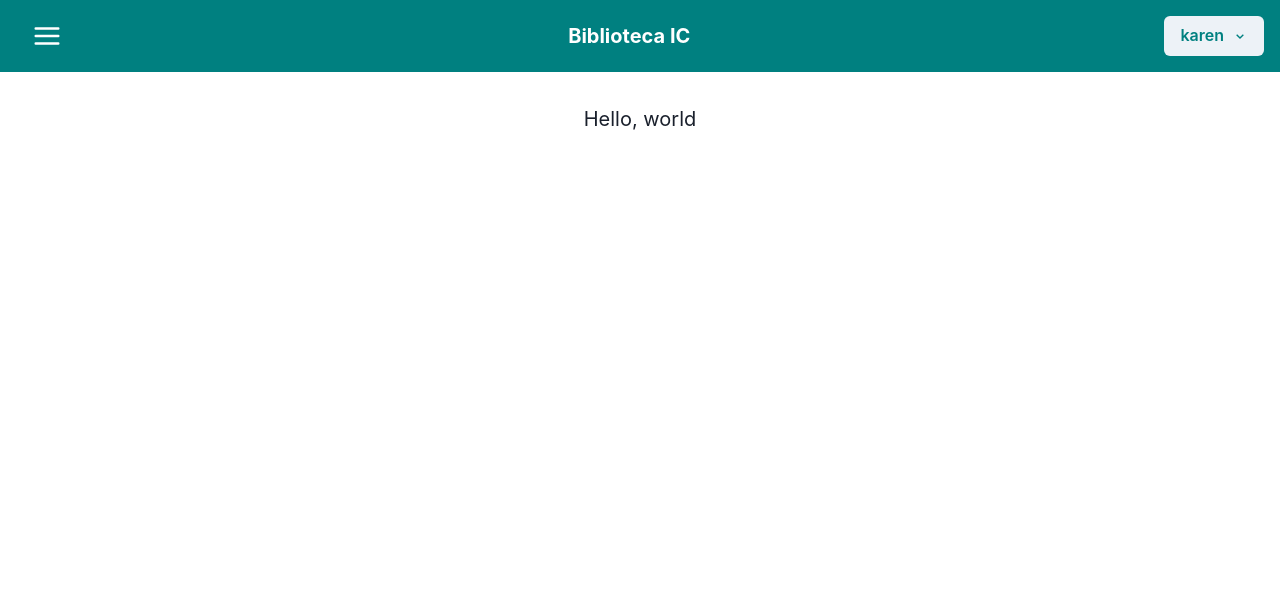
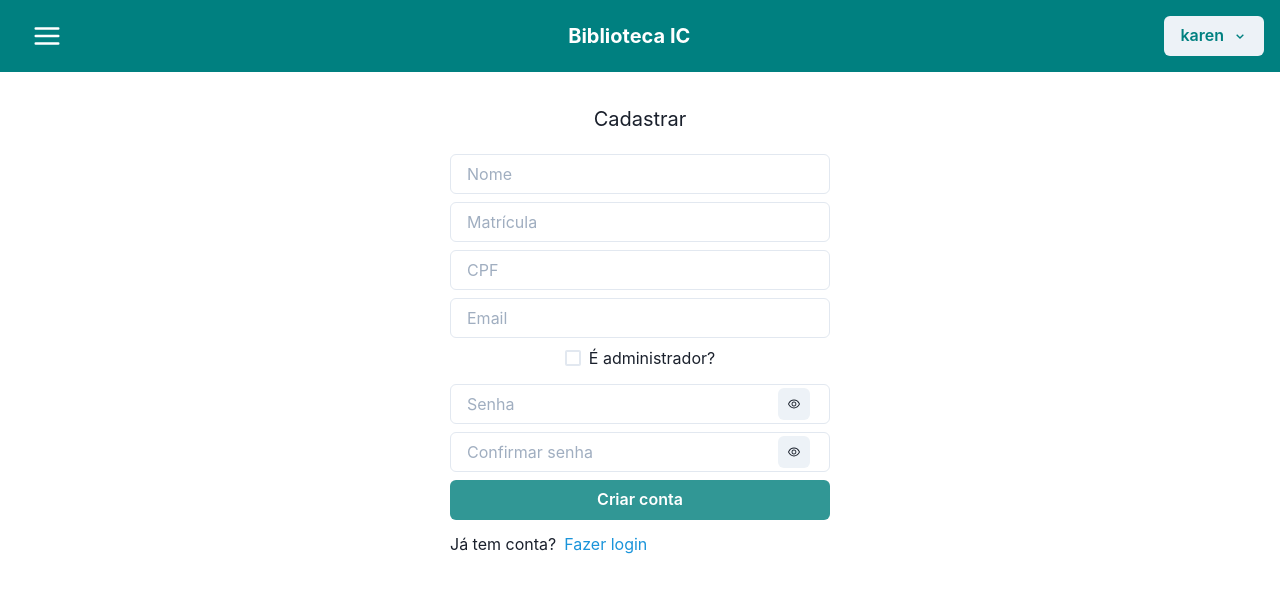
Before and after one commit to biblioteca-ic/biblioteca-ic, a React (Create React App) app in the folder front-end/: page /profile/edit in a window 1280 px wide. Before the commit this address led to /. Shown: the top 592 px of the page. Built offline with nearby package versions, Linux system fonts and the light colour scheme; no server answers.

Commit message:
add edit page, cpf mask and password validator

```diff
--- a/front-end/package.json
+++ b/front-end/package.json
@@ -17,6 +17,7 @@
     "@types/node": "^12.0.0",
     "@types/react": "^16.9.0",
     "@types/react-dom": "^16.9.0",
+    "@types/react-input-mask": "^3.0.1",
     "axios": "^0.21.1",
     "dotenv": "^8.2.0",
     "framer-motion": "^4.0.0",
@@ -27,6 +28,7 @@
     "react-dom": "^17.0.2",
     "react-hook-form": "^7.1.1",
     "react-icons": "^3.11.0",
+    "react-input-mask": "^2.0.4",
     "react-router": "^5.2.0",
     "react-router-dom": "5.2.0",
     "react-scripts": "4.0.3",
--- /dev/null
+++ b/front-end/src/components/InputWithMask/index.tsx
@@ -0,0 +1,22 @@
+import React, { ChangeEventHandler } from 'react';
+import InputMask from 'react-input-mask';
+import { Input, InputProps } from '@chakra-ui/react';
+
+interface InputWithMaskProps {
+  mask: string,
+  maskChar?: string | null,
+  value?: string,
+  onChange?: ChangeEventHandler,
+}
+
+const InputWithMask: React.FC<InputWithMaskProps & InputProps> = (props) => {
+
+  return (
+    <InputMask {...props as InputWithMaskProps}>
+      {(inputProps: InputProps) => <Input {...inputProps} type="text" disableUnderline />}
+    </InputMask>
+  )
+
+}
+
+export default InputWithMask;
--- a/front-end/src/navigation/routes.ts
+++ b/front-end/src/navigation/routes.ts
@@ -1,6 +1,7 @@
 import Dashboard from '../pages/Dashboard';
 import Login from '../pages/Login';
 import Register from '../pages/Register';
+import EditProfile from '../pages/EditProfile';
 
 export const routes = [
   {
@@ -21,4 +22,10 @@ export const routes = [
     private: false,
     roles: [],
   },
+  {
+    path: '/profile/edit',
+    component: EditProfile,
+    private: false,
+    roles: [],
+  },
 ];
--- /dev/null
+++ b/front-end/src/pages/EditProfile/index.tsx
@@ -0,0 +1,212 @@
+import * as React from 'react';
+import {
+  Checkbox,
+  Link,
+  Box,
+  Text,
+  Input,
+  InputGroup,
+  InputRightElement,
+  Button,
+  Stack,
+  IconButton,
+  FormControl,
+  FormErrorMessage,
+  useToast,
+} from '@chakra-ui/react';
+import { useHistory } from 'react-router-dom';
+import { AiOutlineEye, AiOutlineEyeInvisible } from 'react-icons/ai';
+import { useForm } from 'react-hook-form';
+import { yupResolver } from '@hookform/resolvers/yup';
+import * as yup from 'yup';
+import { Page } from '../../components/Page';
+import { api } from '../../services/api';
+import InputMask from 'react-input-mask';
+import InputWithMask from '../../components/InputWithMask';
+
+const schema = yup.object().shape({
+  cpf: yup
+    .string()
+
+    .required('CPF é obrigatório'),
+  email: yup.string().email('Precisa ser um e-mail válido.').required('E-mail é obrigatório'),
+  registrationNumber: yup.string().required('Matrícula é obrigatória'),
+  name: yup.string().required('Nome é obrigatório'),
+  admin: yup.boolean(),
+  password: yup.string().required('Senha é obrigatória'),
+  confirmPassword: yup
+    .string()
+    .required('Por favor, confirme sua senha')
+    .oneOf([yup.ref('password'), null], 'Senhas não são iguais.'),
+});
+
+type RegisterFormInputs = {
+  name: string;
+  cpf: string;
+  registrationNumber: string;
+  email: string;
+  password: string;
+  admin: boolean;
+  confirmPassword: string;
+};
+
+const EditProfile = () => {
+  const [showPassword, setShowPassword] = React.useState<boolean>(false);
+  const [showConfirmPassword, setShowConfirmPassword] = React.useState<boolean>(false);
+
+  const {
+    register,
+    handleSubmit,
+    formState: { errors },
+  } = useForm<RegisterFormInputs>({
+    resolver: yupResolver(schema),
+  });
+
+  const toast = useToast();
+  const history = useHistory();
+  const togglePassword = () => setShowPassword(!showPassword);
+  const toggleConfirmPassword = () => setShowPassword(!showPassword);
+
+  const onSubmitRegister = async (data: RegisterFormInputs) => {
+    // colocar type/interface
+    // verificar credenciais e redirecionar para a dashboard
+    // history.push('/dashboard');
+    console.log({ data });
+    try {
+      const { cpf, name, email, password, registrationNumber, admin } = data;
+
+      await api.post('/signup', {
+        cpf,
+        name,
+        email,
+        password,
+        registrationNumber,
+        admin,
+      });
+
+      toast({
+        title: 'Cadastro realizado com sucesso',
+        description: 'Você pode realizar o acesso agora',
+        status: 'success',
+        position: 'top-right',
+        isClosable: true,
+      });
+
+      history.push('/login', {
+        email,
+        password,
+      });
+    } catch {
+      toast({
+        title: 'Ocorreu um erro ao fazer o cadastro na plataforma',
+        description: 'Tente novamente mais tarde',
+        status: 'error',
+        position: 'top-right',
+        isClosable: true,
+      });
+    }
+  };
+
+  return (
+    <Page>
+      <Box textAlign="center" fontSize="xl" p={8} display="flex" justifyContent="center">
+        <Stack spacing={3} display="flex" alignItems="center" w="80%" maxW={380} minW={320}>
+          <Text>Cadastrar</Text>
+
+          <form style={{ width: '100%' }} onSubmit={handleSubmit(onSubmitRegister)}>
+            <FormControl my={2} isInvalid={!!errors.name?.message}>
+              <Input {...register('name')} placeholder="Nome" />
+              {!!errors.name?.message && <FormErrorMessage>{errors.name.message}</FormErrorMessage>}
+            </FormControl>
+
+            <FormControl my={2} isInvalid={!!errors.registrationNumber?.message}>
+              <Input {...register('registrationNumber')} placeholder="Matrícula" />
+              {!!errors.registrationNumber?.message && (
+                <FormErrorMessage>{errors.registrationNumber.message}</FormErrorMessage>
+              )}
+            </FormControl>
+
+            <FormControl my={2} isInvalid={!!errors.cpf?.message}>
+              <InputWithMask {...register('cpf')} placeholder="CPF" mask='999.999.999-99' maskChar={null}/>
+              {!!errors.cpf?.message && <FormErrorMessage>{errors.cpf.message}</FormErrorMessage>}
+            </FormControl>
+
+            <FormControl my={2} isInvalid={!!errors.email?.message}>
+              <Input {...register('email')} type="email" placeholder="Email" />
+              {!!errors.email?.message && <FormErrorMessage>{errors.email.message}</FormErrorMessage>}
+            </FormControl>
+
+            <FormControl my={2} isInvalid={!!errors.admin?.message}>
+              <Checkbox {...register('admin')}>É administrador?</Checkbox>
+              {!!errors.admin?.message && <FormErrorMessage>{errors.admin.message}</FormErrorMessage>}
+            </FormControl>
+
+            <FormControl my={2} isInvalid={!!errors.password?.message}>
+              <InputGroup size="md" maxW={380}>
+                <Input {...register('password')} type={showPassword ? 'text' : 'password'} placeholder="Senha" />
+                <InputRightElement width="4.5rem">
+                  {showPassword ? (
+                    <IconButton
+                      aria-label="Esconder senha"
+                      icon={<AiOutlineEyeInvisible />}
+                      size="sm"
+                      onClick={togglePassword}
+                    />
+                  ) : (
+                    <IconButton aria-label="Mostrar senha" icon={<AiOutlineEye />} size="sm" onClick={togglePassword} />
+                  )}
+                </InputRightElement>
+              </InputGroup>
+              {!!errors.password?.message && <FormErrorMessage>{errors.password?.message}</FormErrorMessage>}
+            </FormControl>
+
+            <FormControl my={2} isInvalid={!!errors.confirmPassword?.message}>
+              <InputGroup size="md" maxW={380}>
+                <Input
+                  {...register('confirmPassword')}
+                  type={showConfirmPassword ? 'text' : 'password'}
+                  placeholder="Confirmar senha"
+                />
+                <InputRightElement width="4.5rem">
+                  {showConfirmPassword ? (
+                    <IconButton
+                      aria-label="Esconder senha"
+                      icon={<AiOutlineEyeInvisible />}
+                      size="sm"
+                      onClick={toggleConfirmPassword}
+                    />
+                  ) : (
+                    <IconButton
+                      aria-label="Mostrar senha"
+                      icon={<AiOutlineEye />}
+                      size="sm"
+                      onClick={toggleConfirmPassword}
+                    />
+                  )}
+                </InputRightElement>
+              </InputGroup>
+              {!!errors.confirmPassword?.message && (
+                <FormErrorMessage>{errors.confirmPassword?.message}</FormErrorMessage>
+              )}
+            </FormControl>
+
+            <Button colorScheme="teal" size="md" w="100%" type="submit">
+              Criar conta
+            </Button>
+          </form>
+
+          <Box width="100%" display="flex">
+            <Text fontSize="md" mr={2}>
+              Já tem conta?
+            </Text>
+            <Link href="/login" color="#1A94DA">
+              <Text fontSize="md">Fazer login</Text>
+            </Link>
+          </Box>
+        </Stack>
+      </Box>
+    </Page>
+  );
+};
+
+export default EditProfile;
--- a/front-end/src/pages/Login/index.tsx
+++ b/front-end/src/pages/Login/index.tsx
@@ -20,6 +20,7 @@ import { yupResolver } from '@hookform/resolvers/yup';
 import * as yup from 'yup';
 import { useAuth } from '../../providers/AuthProvider';
 import { Page } from '../../components/Page';
+import InputWithMask from '../../components/InputWithMask';
 
 const schema = yup.object().shape({
   cpf: yup
@@ -89,7 +90,7 @@ const Login = () => {
           <Text>Login</Text>
           <form style={{ width: '100%' }} onSubmit={handleSubmit(onSubmitLogin)}>
             <FormControl my={2} isInvalid={!!errors.cpf?.message}>
-              <Input {...register('cpf')} placeholder="CPF" />
+              <InputWithMask {...register('cpf')} placeholder="CPF" mask='999.999.999-99' maskChar={null} />
               {!!errors.cpf?.message && <FormErrorMessage>{errors.cpf.message}</FormErrorMessage>}
             </FormControl>
 
--- a/front-end/src/pages/Register/index.tsx
+++ b/front-end/src/pages/Register/index.tsx
@@ -21,17 +21,27 @@ import { yupResolver } from '@hookform/resolvers/yup';
 import * as yup from 'yup';
 import { Page } from '../../components/Page';
 import { api } from '../../services/api';
+import InputWithMask from '../../components/InputWithMask';
 
 const schema = yup.object().shape({
   cpf: yup
     .string()
     // .matches(/(^\d{3}\x2E\d{3}\x2E\d{3}\x2D\d{2}$)$/, 'Precisa estar no formato de CPF') // regex para cpf
     .required('CPF é obrigatório'),
-  email: yup.string().email('Precisa ser um e-mail válido.').required('E-mail é obrigatório'),
-  registrationNumber: yup.string().required('Matrícula é obrigatória'),
+  email: yup.string().
+    required('E-mail é obrigatório')
+    .email('Precisa ser um e-mail válido.'),
+  registrationNumber: yup
+    .string()
+    .required('Matrícula é obrigatória')
+    .matches(/^[0-9]+$/, "Devem ser apenas dígitos")
+    .max(25, 'Não deve ultrapassar 25 dígitos'),
   name: yup.string().required('Nome é obrigatório'),
   admin: yup.boolean(),
-  password: yup.string().required('Senha é obrigatória'),
+  password: yup
+    .string()
+    .required('Senha é obrigatória')
+    .matches(/^(?=.*\d)(?=.*[a-z])(?=.*[A-Z])(?=.*[$*.,&@#\W_-])[0-9a-zA-Z$*&@#.,-_]{6,}$/, 'A senha precisa ter no mínimo 6 caracteres, deve incluir letras maiúsculas e minúsculas e deve incluir pelo menos um caractere especial'),
   confirmPassword: yup
     .string()
     .required('Por favor, confirme sua senha')
@@ -109,7 +119,7 @@ const Register = () => {
     <Page>
       <Box textAlign="center" fontSize="xl" p={8} display="flex" justifyContent="center">
         <Stack spacing={3} display="flex" alignItems="center" w="80%" maxW={380} minW={320}>
-          <Text>Cadastrar</Text>
+          <Text>Cadastrar Usuário</Text>
 
           <form style={{ width: '100%' }} onSubmit={handleSubmit(onSubmitRegister)}>
             <FormControl my={2} isInvalid={!!errors.name?.message}>
@@ -118,25 +128,20 @@ const Register = () => {
             </FormControl>
 
             <FormControl my={2} isInvalid={!!errors.registrationNumber?.message}>
-              <Input {...register('registrationNumber')} placeholder="Matrícula" />
+              <Input {...register('registrationNumber')} placeholder="Matrícula" maxLength={25} />
               {!!errors.registrationNumber?.message && (
                 <FormErrorMessage>{errors.registrationNumber.message}</FormErrorMessage>
               )}
             </FormControl>
 
             <FormControl my={2} isInvalid={!!errors.cpf?.message}>
-              <Input {...register('cpf')} placeholder="CPF" />
+              <InputWithMask {...register('cpf')} placeholder="CPF" mask='999.999.999-99' maskChar={null} />
               {!!errors.cpf?.message && <FormErrorMessage>{errors.cpf.message}</FormErrorMessage>}
             </FormControl>
 
             <FormControl my={2} isInvalid={!!errors.email?.message}>
               <Input {...register('email')} type="email" placeholder="Email" />
               {!!errors.email?.message && <FormErrorMessage>{errors.email.message}</FormErrorMessage>}
-            </FormControl>
-
-            <FormControl my={2} isInvalid={!!errors.admin?.message}>
-              <Checkbox {...register('admin')}>É administrador?</Checkbox>
-              {!!errors.admin?.message && <FormErrorMessage>{errors.admin.message}</FormErrorMessage>}
             </FormControl>
 
             <FormControl my={2} isInvalid={!!errors.password?.message}>
@@ -188,19 +193,15 @@ const Register = () => {
               )}
             </FormControl>
 
+            <FormControl pb={2} isInvalid={!!errors.admin?.message} display="flex" justifyContent="start" alignItems="center" >
+              <Checkbox {...register('admin')}>Usuário administrador?</Checkbox>
+              {!!errors.admin?.message && <FormErrorMessage>{errors.admin.message}</FormErrorMessage>}
+            </FormControl>
+
             <Button colorScheme="teal" size="md" w="100%" type="submit">
               Criar conta
             </Button>
           </form>
-
-          <Box width="100%" display="flex">
-            <Text fontSize="md" mr={2}>
-              Já tem conta?
-            </Text>
-            <Link href="/login" color="teal">
-              <Text fontSize="md">Fazer login</Text>
-            </Link>
-          </Box>
         </Stack>
       </Box>
     </Page>
```
Also changed, not shown: 1 other file (tests, documents, lock files or other folders).
